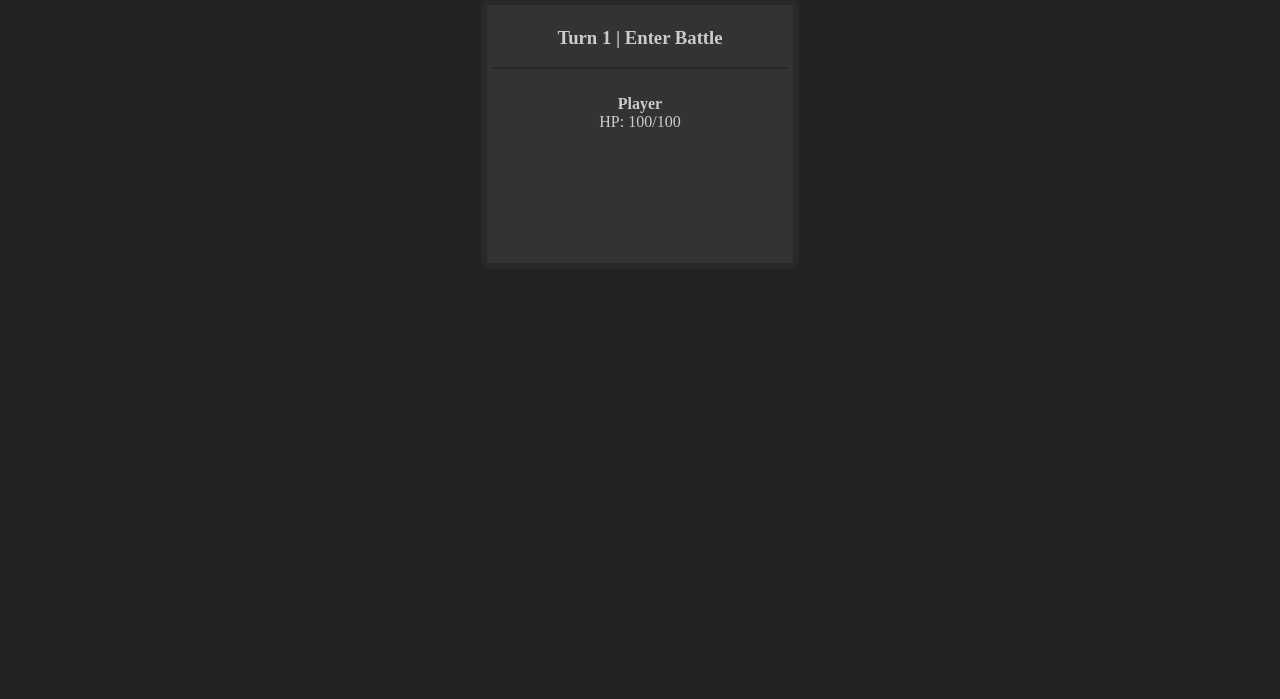
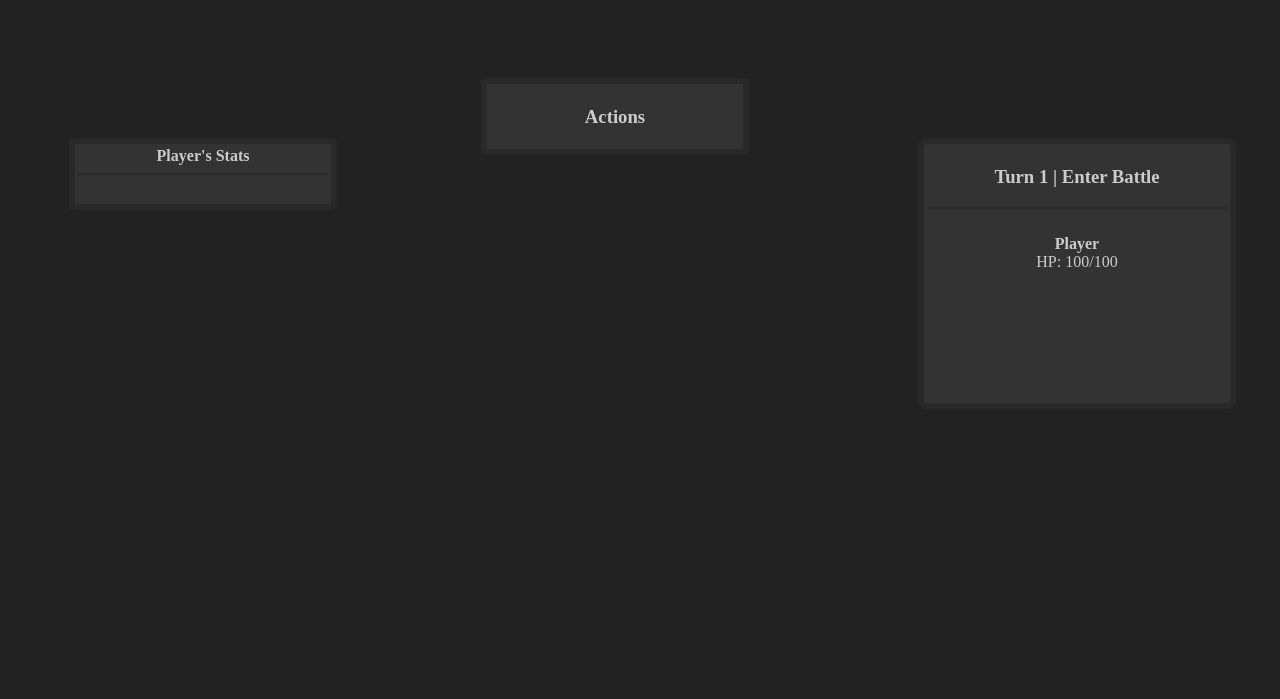
Before and after one commit to Tariselan/TCrevamp, a plain HTML site: page index.html in a window 1280 px wide. Shown: the part 101-800 px from the top of the page. Drawn offline with Linux system fonts and the light colour scheme.

Commit message:
big changes

```diff
--- a/index.html
+++ b/index.html
@@ -6,9 +6,23 @@
         <link rel="icon" type="image/x-icon" href="favicon.bmp">
     </head>
     <body>
-        <h1>The Collection</h1>
+        <div class="grid-container">
+            <div class="header"><h1>The Collection</h1></div>
+            <div class="menu">
+                <div id="stats">
+                    <b><span title="Click to change name" class="playerName">Player</span>'s Stats</b>
+                    <hr color="#292929">
+                    <br>
+                </div>
+            </div>
+            <div class="main">
+                <div id="actions">
+                    <h3>Actions</h3>
+                </div>
+            </div>
+            <div class="right">
                 <div class="fight">
-            <h3>Turn <span class="turnNum">1</span> | <b style="cursor: pointer;"onclick="Battlemode()"><span title="Locked" id="Battlemode">Enter</span> Battle</b></h3>
+                    <h3>Turn <span class="turnNum">1</span> | <b style="cursor: pointer;"onclick="Battlemode()"><span title="Locked" id="Battlemode">Enter Battle</span></b></h3>
                     <hr color="#292929">
                     <br>
                     <b><span title="Click to change name" class="playerName">Player</span></b><br>
@@ -22,6 +36,7 @@
                         HP: <span class="EcurHP">0</span>/<span class="EtotHP">0</span><br>
                         <span class="enemyName">Enemy</span> used <span class="eMoveName">attack</span> and it <span class="eMoveAcc">hit</span>
                     </div>
+                </div></div>
         </div>
     </body>
 </html>
--- a/script.js
+++ b/script.js
@@ -87,12 +87,12 @@ function Battlemode() {
     if (!battlemode && unlockables.get("battle")) {
         loadBattle();
         battlemode = true;
-        document.getElementById("Battlemode").innerText = "Exit";
+        document.getElementById("Battlemode").innerText = "Exit Battle";
         document.getElementsByClassName("Battlemode")[0].style.opacity = 1;
     }
     else {
         battlemode = false;
-        document.getElementById("Battlemode").innerText = "Enter";
+        document.getElementById("Battlemode").innerText = "Enter Battle";
         document.getElementsByClassName("Battlemode")[0].style.opacity = 0;
     }
 }
@@ -105,15 +105,17 @@ document.body.onload = function bodyLoad() {
     document.getElementsByClassName("PtotHP")[0].innerHTML = player.totHP;
 }
 
-document.getElementsByClassName("playerName")[0].addEventListener("click", function changeName() {
-    let newName = prompt("Choose your new name, player:", "Player");
-    if (newName == "") {
-        newName = "Player";
-    }
-    document.getElementsByClassName("playerName")[0].innerText = newName;
-})
-
-document.addEventListener
+document.querySelectorAll(".playerName").forEach(span => {
+    span.addEventListener("click", function changeName() {
+        let newName = prompt("Choose your new name, player:", "Player");
+        if (newName == "") {
+            newName = "Player";
+        };
+        document.querySelectorAll(".playerName").forEach(span => {
+            span.innerText = newName;
+        });
+    });
+});
 
 
 
@@ -124,5 +126,9 @@ document.body.addEventListener('keypress', function(event) {
     }
     if (event.key === 'B') {
         unlockables.set("battle", true);
+        document.getElementById("Battlemode").title = "Battle";
+        console.log("updated map:\n(Enabled battling)\n ");
+        console.info(unlockables);
+        console.log("\n======================================================")
     }
 })
--- a/style.css
+++ b/style.css
@@ -7,15 +7,57 @@ body {
     display: flex;
     justify-content: center;
 }
+.header { height: fit-content; grid-area: header; }
+.menu { grid-area: menu;}
+
+.main { grid-area: main; position: relative; top: -15%;  }
+.right { grid-area: right; }
+.footer { grid-area: footer; }
+
+.grid-container {
+  display: grid;
+  grid-template-areas:
+    'header header header header header header'
+    'menu main main main right right'
+    'menu footer footer footer footer footer';
+  gap: 10px;
+  padding: 10px;
+}
+
 span.playerName {
     cursor: pointer;
 }
+span:hover {
+    color:#AAA
+}
+div#stats {
+    position: relative;
+    color: #CCC;
+    background-color: #333;
+    border-radius: 3%;
+    border: 6px solid #292929;
+    right: 50%;
+    width: 250px;
+    height: fit-content;
+    text-align: center;
+    padding: 3px;
+}
+div#actions {
+    color: #CCC;
+    background-color: #333;
+    border-radius: 3%;
+    border: 6px solid #292929;
+    width: 250px;
+    height: fit-content;
+    text-align: center;
+    padding: 3px;
+}
 div.fight {
-    position: absolute;
+    position: relative;
     width: 300px;
     height: fit-content;
     padding: 3px;
-    top: 100px;
+    left: 50%;
     text-align: center;
     color: #CCC;
     background-color: #333;
```
Lines whose indentation alone changed are shown as unchanged.
